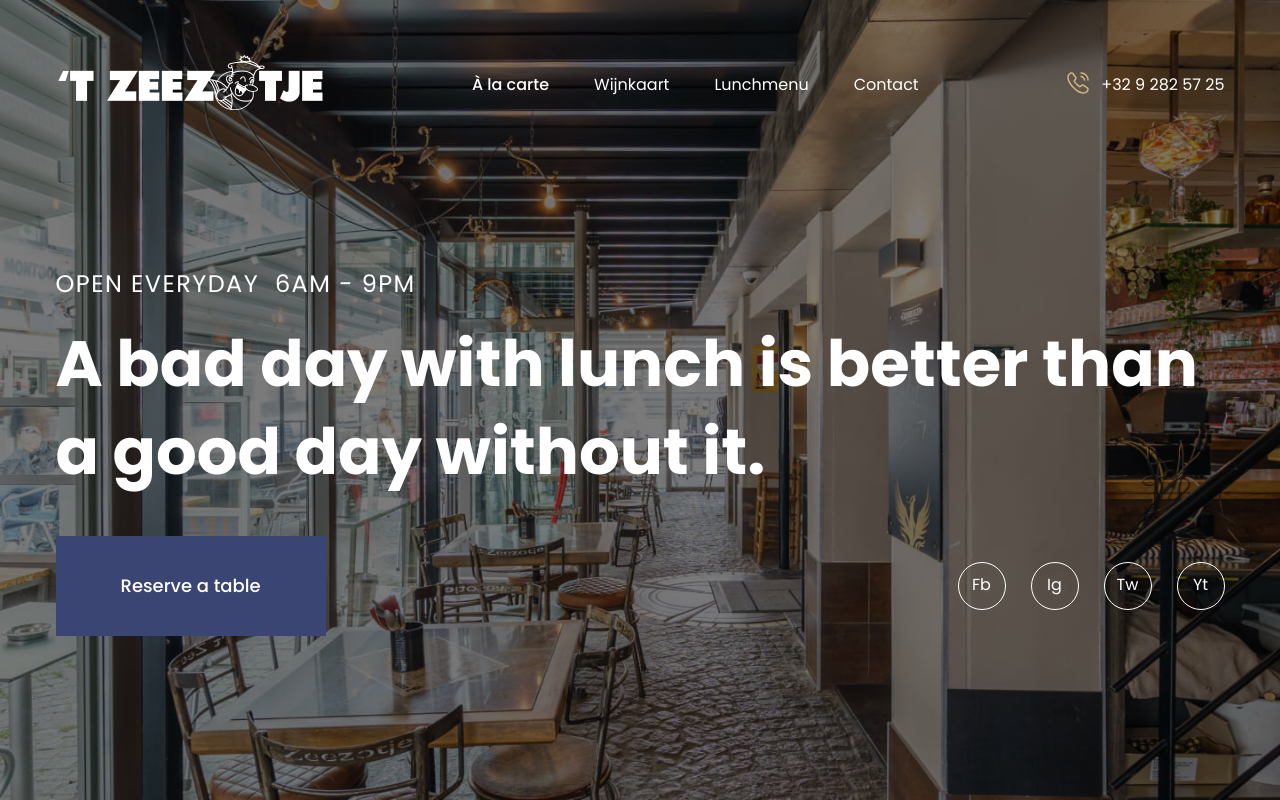
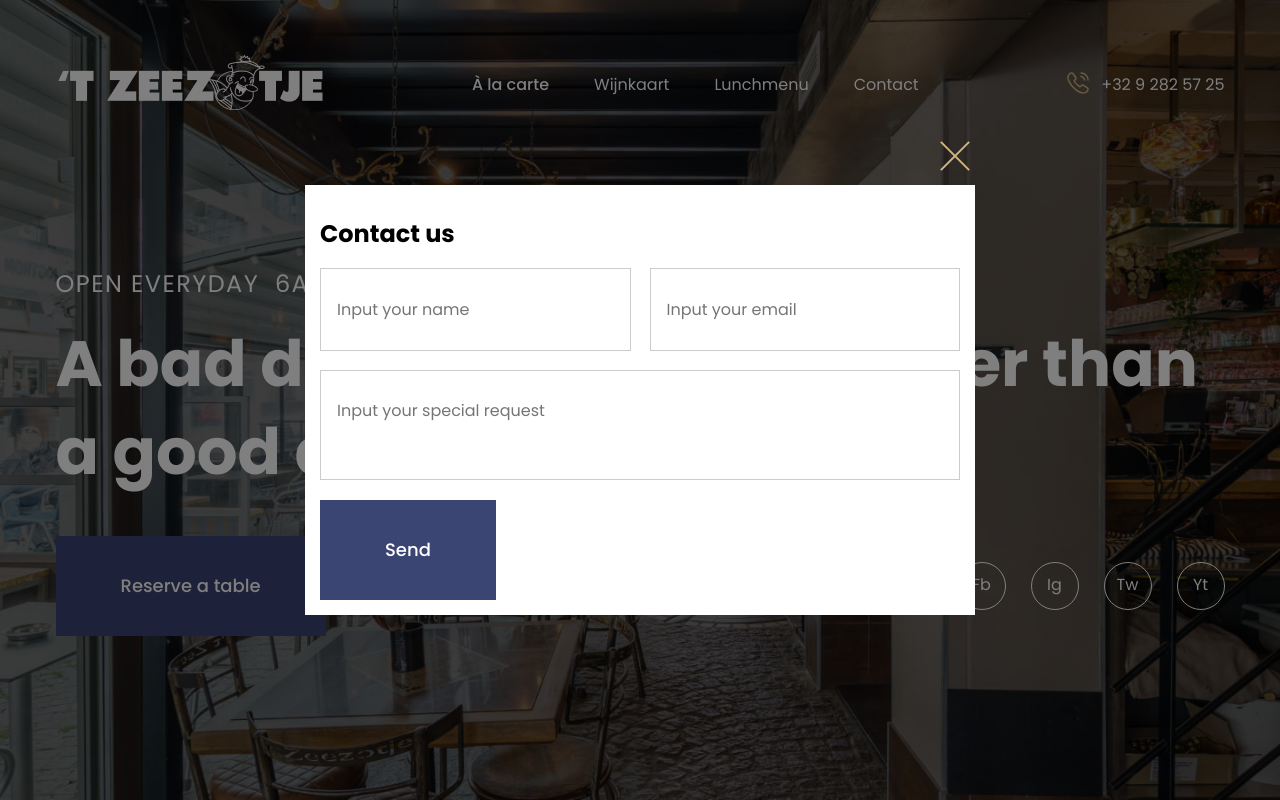
Before and after one commit to DoYouLikeMe/test-website-editme.agency, a website built with webpack: page src/core.html in a window 1280 px wide. Both pictures are taken after a click on the button "Reserve a table". Shown: the top 800 px of the page. Built offline with nearby package versions, Linux system fonts and the light colour scheme.

Commit message:
add: popup

```diff
--- a/src/core.html
+++ b/src/core.html
@@ -93,7 +93,7 @@
           </h1>
         </div>
         <div class="header__bottom">
-          <button type="button" class="btn">Reserve a table</button>
+          <button type="button" class="btn reserve-btn">Reserve a table</button>
           <ul class="socials">
             <li class="socials__item">
               <a href="#" class="socials__link">Fb</a>
@@ -307,5 +307,43 @@
         </div>
       </div>
     </section>
+    <div class="popup">
+      <div class="popup__overlay"></div>
+      <div class="popup__content">
+        <form class="form">
+          <h2 class="form__title">Contact us</h2>
+          <div class="form__wrapper">
+            <label for="name" class="form__label">
+              <input
+                required
+                type="text"
+                id="name"
+                class="form__input"
+                placeholder="Input your name"
+              />
+            </label>
+            <label for="email" class="form__label">
+              <input
+                type="email"
+                name="email"
+                id="email"
+                class="form__input"
+                placeholder="Input your email"
+              />
+            </label>
+            <label for="message" class="form__label form__message">
+              <textarea
+                name="message"
+                class="form__input"
+                id="message"
+                placeholder="Input your special request"
+              ></textarea>
+            </label>
+          </div>
+          <button type="submit" class="btn">Send</button>
+        </form>
+        <button type="button" class="popup__close"></button>
+      </div>
+    </div>
   </body>
 </html>
--- a/src/index.js
+++ b/src/index.js
@@ -4,4 +4,6 @@ import * as menu from "./js/mobile-menu";
 
 import * as slider from "./js/swiper";
 
+import * as popup from "./js/popup";
+
 import "./scss/main.scss";
--- a/src/js/mobile-menu.js
+++ b/src/js/mobile-menu.js
@@ -1,7 +1,10 @@
+import {toggleScroll} from "./toggleScroll";
+
 const btnMobile = document.querySelector(".mobile-menu-button");
 const mobileMenu = document.querySelector(".mobile-menu");
 
 const toggleMenu = function () {
+  toggleScroll();
   btnMobile.classList.toggle("mobile-menu-button_active");
   mobileMenu.classList.toggle("mobile-menu_active");
 };
--- /dev/null
+++ b/src/js/popup.js
@@ -0,0 +1,20 @@
+import {toggleScroll} from "./toggleScroll";
+
+const popup = document.querySelector(".popup");
+const reserveButton = document.querySelector(".reserve-btn");
+const overlay = document.querySelector(".popup__overlay");
+const closeBtn = document.querySelector(".popup__close");
+
+const showPopup = function () {
+  toggleScroll();
+  popup.classList.add("popup_active");
+};
+
+const closePopup = function () {
+  toggleScroll();
+  popup.classList.remove("popup_active");
+};
+
+reserveButton.addEventListener("click", showPopup);
+overlay.addEventListener("click", closePopup);
+closeBtn.addEventListener("click", closePopup);
--- /dev/null
+++ b/src/js/toggleScroll.js
@@ -0,0 +1,3 @@
+export const toggleScroll = function () {
+  document.body.classList.toggle("scroll-hidden");
+};
--- a/src/scss/_buttons.scss
+++ b/src/scss/_buttons.scss
@@ -9,7 +9,11 @@
   box-sizing: border-box;
   border: none;
   outline: none;
+  transition: background-color 0.5s ease;
   cursor: pointer;
+  &:hover {
+    background-color: darken($color-blue, 10%);
+  }
   @media (max-width: $size-tablet) {
     padding: 15px 25px;
     font-size: 16px;
--- /dev/null
+++ b/src/scss/_form.scss
@@ -0,0 +1,29 @@
+.form {
+  &__wrapper {
+    display: grid;
+    grid-template-columns: repeat(2, 1fr);
+    gap: 19px;
+    margin-bottom: 20px;
+    @media (max-width: $size-mobile) {
+      display: flex;
+      flex-direction: column;
+    }
+  }
+  &__input {
+    width: 100%;
+    box-sizing: border-box;
+    resize: none;
+    border-radius: 0;
+    padding: 28px 16px;
+    height: 100%;
+    outline: none;
+    line-height: 150%;
+    border: 1px solid $color-border;
+    ::placeholder {
+      color: $color-dark;
+    }
+  }
+  &__message {
+    grid-column: span 2;
+  }
+}
--- a/src/scss/_mixins.scss
+++ b/src/scss/_mixins.scss
@@ -4,3 +4,31 @@
   display: flex;
   list-style: none;
 }
+
+@mixin two-bars-icon {
+  transition: 0.5s ease-in-out;
+  display: block;
+  width: 100%;
+  height: 2px;
+  background-color: $color-icon;
+  content: "";
+  left: 0;
+  right: 0;
+  position: absolute;
+}
+
+@mixin close-icon {
+  &::after,
+  &::before {
+    top: 50%;
+    margin-top: 0;
+    margin-bottom: 0;
+    bottom: 0;
+  }
+  &::after {
+    transform: rotate(45deg);
+  }
+  &::before {
+    transform: rotate(-45deg);
+  }
+}
--- a/src/scss/_mobile-menu.scss
+++ b/src/scss/_mobile-menu.scss
@@ -15,15 +15,7 @@
   z-index: 10;
   &::after,
   &::before {
-    transition: 0.5s ease-in-out;
-    display: block;
-    width: 100%;
-    height: 2px;
-    background-color: $color-icon;
-    content: "";
-    left: 0;
-    right: 0;
-    position: absolute;
+    @include two-bars-icon;
   }
   &::after {
     top: 50%;
@@ -39,19 +31,7 @@
     border-bottom: none;
     border-top: 0;
 
-    &::after,
-    &::before {
-      top: 50%;
-      margin-top: 0;
-      margin-bottom: 0;
-      bottom: 0;
-    }
-    &::after {
-      transform: rotate(45deg);
-    }
-    &::before {
-      transform: rotate(-45deg);
-    }
+    @include close-icon;
   }
 
   @media (max-width: $size-tablet) {
@@ -76,6 +56,7 @@
   z-index: 5;
   transform: translateX(100%);
   justify-content: center;
+  transition: transform 0.5s ease-in-out;
   &_active {
     transform: translateX(0);
   }
--- a/src/scss/_navigation.scss
+++ b/src/scss/_navigation.scss
@@ -11,7 +11,11 @@
   }
   &__link {
     color: $color-light;
+    transition: 0.5s ease;
     text-decoration: none;
+    &:hover {
+      color: darken($color-light, 50%);
+    }
     &_active {
       font-weight: 500;
     }
--- a/src/scss/_phone-link.scss
+++ b/src/scss/_phone-link.scss
@@ -3,7 +3,11 @@
   gap: 11px;
   align-items: center;
   text-decoration: none;
+  transition: 0.5s ease-in-out;
   color: $color-light;
+  &:hover {
+    color: darken($color-light, 50%);
+  }
   & svg {
     color: $color-icon;
   }
--- /dev/null
+++ b/src/scss/_popup.scss
@@ -0,0 +1,52 @@
+.popup {
+  position: fixed;
+  top: 0;
+  bottom: 0;
+  left: 0;
+  width: 100%;
+  height: 100vh;
+  z-index: 20;
+  padding: 15px;
+  box-sizing: border-box;
+  display: flex;
+  justify-content: center;
+  align-items: center;
+  visibility: hidden;
+  &_active {
+    visibility: visible;
+  }
+  &__overlay {
+    position: absolute;
+    height: 100%;
+    width: 100%;
+    background-color: rgba($color: #000000, $alpha: 0.5);
+    z-index: 25;
+  }
+  &__content {
+    max-width: 670px;
+    width: 100%;
+    box-sizing: border-box;
+    padding: 15px;
+    background-color: $color-light;
+    z-index: 30;
+    position: relative;
+  }
+  &__close {
+    position: absolute;
+    width: 40px;
+    height: 40px;
+    border: none;
+    outline: none;
+    right: 0px;
+    outline: none;
+    top: -50px;
+    background-color: transparent;
+    cursor: pointer;
+    @include close-icon;
+    &::before,
+    &::after {
+      @include two-bars-icon;
+      transition: none;
+    }
+  }
+}
--- a/src/scss/_socials.scss
+++ b/src/scss/_socials.scss
@@ -13,5 +13,11 @@
     text-decoration: none;
     box-sizing: border-box;
     color: $color-light;
+    transition: 0.5s ease-out;
+    &:hover {
+      border-color: $color-icon;
+      color: $color-icon;
+      transform: scale(110%);
+    }
   }
 }
--- a/src/scss/_variables.scss
+++ b/src/scss/_variables.scss
@@ -6,7 +6,7 @@ $color-dark: #808080;
 $color-dark-l: #2e2e2e;
 $color-primary: #000;
 $color-icon: #d3b47f;
-
+$color-border: #ccc;
 // Fonts */
 
 $font-primary: "Poppins", sans-serif;
--- a/src/scss/main.scss
+++ b/src/scss/main.scss
@@ -21,6 +21,10 @@ body {
   @media (max-width: $size-laptop) {
     padding: 0 15px;
   }
+}
+
+.scroll-hidden {
+  overflow: hidden;
 }
 
 .img-responsive {
@@ -47,3 +51,5 @@ body {
 @import "menu";
 @import "menu-schedule";
 @import "swiper";
+@import "popup";
+@import "form";
```
